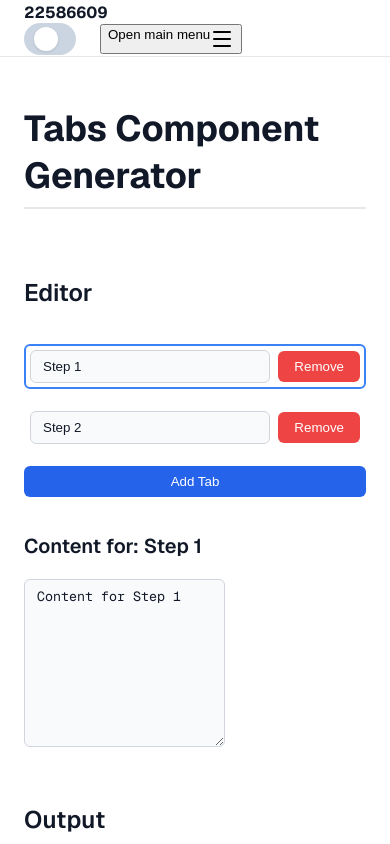
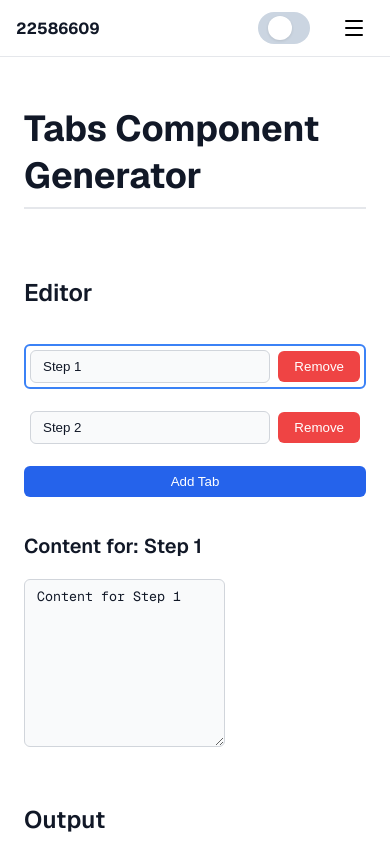
Before and after one commit to alyaridwan27/CWA-Assignment1, a Next.js app: page / in a window 390 px wide. Shown: the top 844 px of the page. Built offline with nearby package versions, Linux system fonts and the light colour scheme.

Commit message:
feat: Add CSS transform animation to mobile menu

```diff
--- a/components/Header.module.css
+++ b/components/Header.module.css
@@ -1,18 +1,26 @@
-/* Main Header Styles */
 .header {
-  display: flex;
-  justify-content: space-between;
-  align-items: center;
-  padding: 0 1.5rem;
-  height: 3.5rem; /* 56px */
+  position: sticky;
+  top: 0;
+  z-index: 50;
+  width: 100%;
   border-bottom: 1px solid #e5e7eb;
   background-color: rgba(255, 255, 255, 0.8);
+  backdrop-filter: blur(4px);
 }
 
-/* Dark mode styles for header */
 [data-theme='dark'] .header {
-  border-bottom-color: #374151;
+  border-bottom-color: #334155;
   background-color: rgba(15, 23, 42, 0.8);
+}
+
+.container {
+  display: flex;
+  height: 3.5rem;
+  max-width: 1280px;
+  margin: 0 auto;
+  align-items: center;
+  justify-content: space-between;
+  padding: 0 1rem;
 }
 
 .leftGroup {
@@ -25,53 +33,66 @@
   font-weight: bold;
 }
 
-/* Desktop Navigation */
 .desktopNav {
-  display: none; /* Hidden on small screens */
+  display: none;
 }
+
 @media (min-width: 768px) {
   .desktopNav {
-    display: flex; /* Visible on medium screens and up */
+    display: flex;
+    align-items: center;
     gap: 1.5rem;
+    font-size: 0.875rem;
+    font-weight: 500;
   }
 }
 
 .rightGroup {
   display: flex;
+  flex-shrink: 0;
   align-items: center;
-  gap: 1.5rem; /* Increased spacing */
+  gap: 1.5rem;
 }
 
-/* Hamburger Menu Button */
 .menuButton {
   display: inline-flex;
+  align-items: center;
+  justify-content: center;
+  border-radius: 0.375rem;
+  padding: 0.5rem;
+  border: none;
+  background-color: transparent;
+  cursor: pointer;
 }
+
 @media (min-width: 768px) {
   .menuButton {
     display: none;
   }
 }
 
-/* Mobile Menu Popup */
+
 .mobileMenu {
-  display: none; /* Hidden by default */
   position: absolute;
-  top: 3.5rem; /* Position below header */
-  left: 0;
   width: 100%;
+  border-bottom: 1px solid #e5e7eb;
   background-color: rgba(255, 255, 255, 0.95);
-  border-bottom: 1px solid #e5e7eb;
-  padding: 1rem;
+  backdrop-filter: blur(4px);
+  overflow: hidden;
+  transition: max-height 0.3s ease-in-out;
 }
 
-/* Dark mode for mobile menu */
 [data-theme='dark'] .mobileMenu {
+  border-bottom-color: #334155;
   background-color: rgba(15, 23, 42, 0.95);
-  border-bottom-color: #374151;
 }
 
-.mobileMenu.open {
-  display: block; /* Show when open */
+.open {
+  max-height: 500px;
+}
+
+.closed {
+  max-height: 0;
 }
 
 .mobileNav {
@@ -79,4 +100,18 @@
   flex-direction: column;
   align-items: center;
   gap: 1rem;
+  padding: 1rem;
 }
+
+
+.srOnly {
+  position: absolute;
+  width: 1px;
+  height: 1px;
+  padding: 0;
+  margin: -1px;
+  overflow: hidden;
+  clip: rect(0, 0, 0, 0);
+  white-space: nowrap;
+  border-width: 0;
+}
--- a/components/Header.tsx
+++ b/components/Header.tsx
@@ -37,15 +37,19 @@ export default function Header() {
             aria-controls="mobile-menu"
             aria-expanded={isOpen}
           >
-            <span className="sr-only">Open main menu</span>
+            <span className={styles.srOnly}>Open main menu</span>
             {isOpen ? <X size={24} /> : <Menu size={24} />}
           </button>
         </div>
       </div>
 
-      {/* Mobile Menu Dropdown */}
-      {isOpen && (
-        <div className={styles.mobileMenu} id="mobile-menu">
+      {/* Mobile Menu Dropdown - Now uses classes to animate */}
+      <div
+        className={`${styles.mobileMenu} ${
+          isOpen ? styles.open : styles.closed
+        }`}
+        id="mobile-menu"
+      >
         <nav className={styles.mobileNav}>
           <Link href="/" onClick={() => setIsOpen(false)}>
             Home
@@ -64,7 +68,6 @@ export default function Header() {
           </Link>
         </nav>
       </div>
-      )}
     </header>
   );
 }
```
Lines whose indentation alone changed are shown as unchanged.
